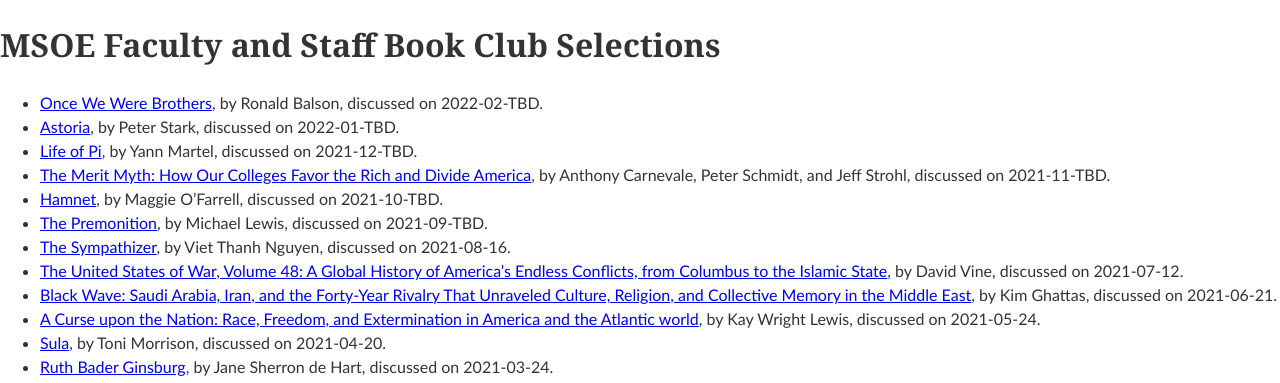
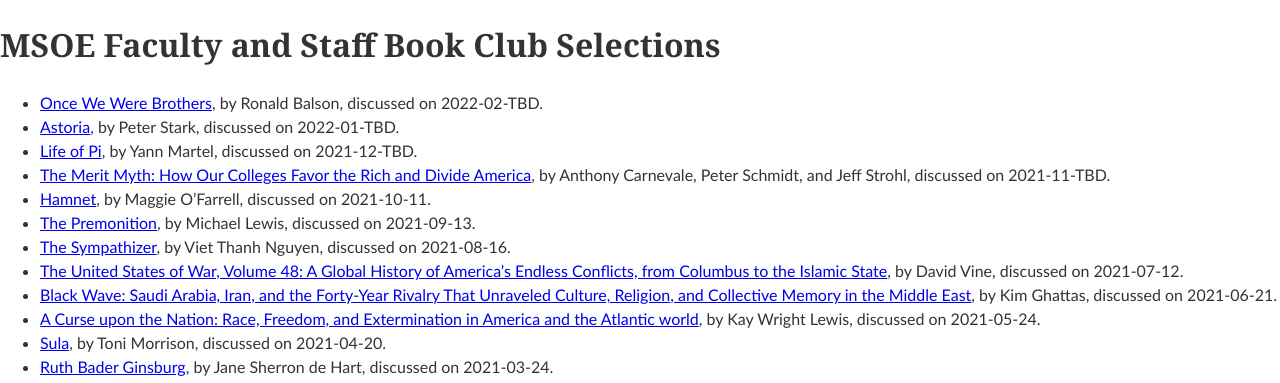
Before and after one commit to edurant/edurant.github.io, a Jekyll site: the page built from misc/bookClub.md, in a window 1280 px wide. Shown: the top 383 px of the page. Built offline with Jekyll 4.4.1, drawn with Linux system fonts in a browser that asks for light colours; our own code applies the rules of GitHub Pages for plain Markdown files.

Commit message:
msoe book club dates

```diff
--- a/misc/bookClub.md
+++ b/misc/bookClub.md
@@ -1,13 +1,13 @@
 ---
 title: "MSOE Faculty and Staff Book Club Selections"
-date: 2021-08-02 09:50:30 -0600
+date: 2021-09-15 17:37:30 -0600
 ---
 * [Once We Were Brothers](https://bookshop.org/books/once-we-were-brothers/), by Ronald Balson, discussed on 2022-02-TBD.
 * [Astoria](https://bookshop.org/books/astoria-astor-and-jefferson-s-lost-pacific-empire-a-tale-of-ambition-and-survival-on-the-early-american-frontier-9780062218308), by Peter Stark, discussed on 2022-01-TBD.
 * [Life of Pi](https://bookshop.org/books/life-of-pi-9780156027328), by Yann Martel, discussed on 2021-12-TBD.
 * [The Merit Myth: How Our Colleges Favor the Rich and Divide America](https://bookshop.org/books/the-merit-myth-how-our-colleges-favor-the-rich-and-divide-america/), by Anthony Carnevale, Peter Schmidt, and Jeff Strohl, discussed on 2021-11-TBD.
-* [Hamnet](https://bookshop.org/books/hamnet-0fcffd36-0ecb-4a6d-a913-4efbc6a4d6ef), by Maggie O'Farrell, discussed on 2021-10-TBD.
-* [The Premonition](https://bookshop.org/books/the-premonition-a-pandemic-story-9781713631897), by Michael Lewis, discussed on 2021-09-TBD.
+* [Hamnet](https://bookshop.org/books/hamnet-0fcffd36-0ecb-4a6d-a913-4efbc6a4d6ef), by Maggie O'Farrell, discussed on 2021-10-11.
+* [The Premonition](https://bookshop.org/books/the-premonition-a-pandemic-story-9781713631897), by Michael Lewis, discussed on 2021-09-13.
 * [The Sympathizer](https://bookshop.org/books/the-sympathizer-a-novel-pulitzer-prize-for-fiction/9780802124944), by Viet Thanh Nguyen, discussed on 2021-08-16.
 * [The United States of War, Volume 48: A Global History of America's Endless Conflicts, from Columbus to the Islamic State](https://bookshop.org/books/the-united-states-of-war-volume-48-a-global-history-of-america-s-endless-conflicts-from-columbus-to-the-islamic-state/9780520300873), by David Vine, discussed on 2021-07-12.
 * [Black Wave: Saudi Arabia, Iran, and the Forty-Year Rivalry That Unraveled Culture, Religion, and Collective Memory in the Middle East](https://bookshop.org/books/black-wave-saudi-arabia-iran-and-the-forty-year-rivalry-that-unraveled-culture-religion-and-collective-memory-in-the-middle-e/9781250131201), by Kim Ghattas, discussed on 2021-06-21.
```
